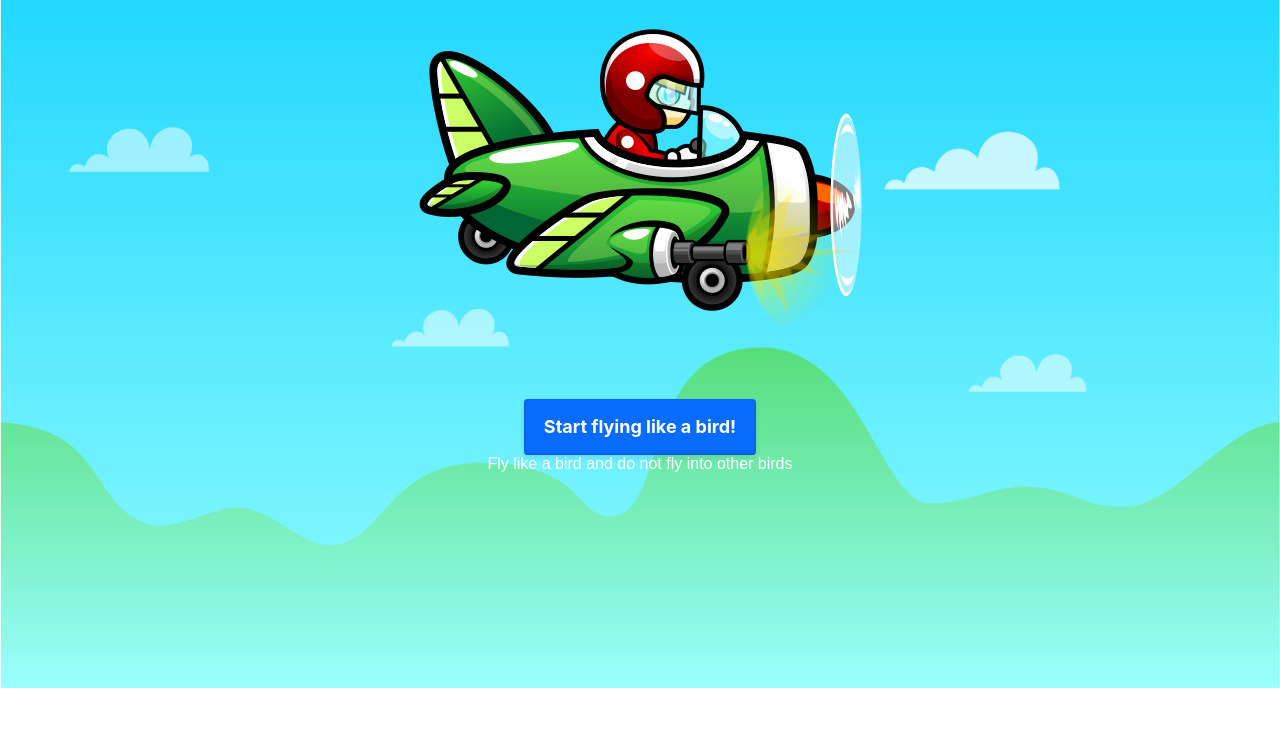
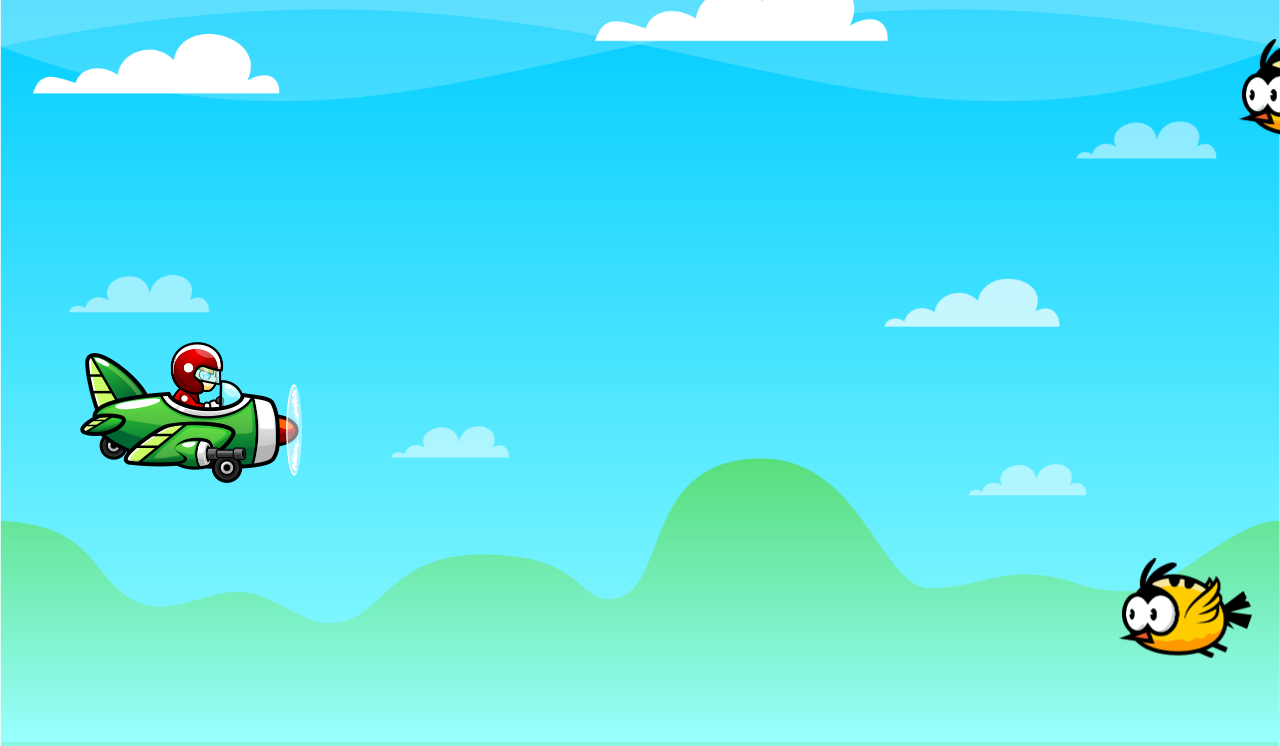
Before and after one commit to JelleWallenburg/FlyLikeABird, a plain HTML site: page index.html in a window 1280 px wide. Both pictures are taken after a click on the button "Start flying like a bird!". Shown: the part 58-804 px from the top of the page. Drawn offline with Linux system fonts and the light colour scheme.

Commit message:
Hide Start Screen and Width and Heigth Resizing

```diff
--- a/index.html
+++ b/index.html
@@ -8,15 +8,21 @@
         <div id= "game-intro">
             <h1>Fly Like A Bird</h1>
             <img src= "./images/plane/Shoot (3).png" alt="" />
-            <br>
             <button id= "start-button">Start flying like a bird!</button>
             <p>Fly like a bird and do not fly into other birds</p>
         </div>
+        <div>
+
+        </div>
 
         <div id= "game-board">
-            <canvas id= "canvas" width=1460 height=1095></canvas>
+            <canvas id= "canvas" width=380 height=390></canvas>
         </div>
+
+
+
         <script type="text/javascript" src= "./js/index.js"></script>
     </body>
 
+
 </html>
--- a/js/index.js
+++ b/js/index.js
@@ -1,19 +1,15 @@
-// setting size of the canvas
-
-
 // create images
 const backgroundImg= new Image();
 backgroundImg.src= './images/background.png';
-const planeImg1= new Image();
-planeImg1.src= './images/plane/Fly (1).png';
-const planeImg2= new Image();
-planeImg2.src= './images/plane/Fly (2).png';
-
+const planeImg= new Image();
+planeImg.src= './images/plane/Fly (1).png';
 const birdImg= new Image();
 birdImg.src= './images/birds/bird1.png';
-
 const cloudImg= new Image();
 cloudImg.src= './images/clouds/cloud1.png';
+
+canvas.width = window.innerWidth;
+canvas.height = window.innerHeight;
 
 // create game area
 const myGameArea ={
@@ -53,23 +49,13 @@ class component {
 
     updatePlane(){
         const ctx = myGameArea.context;
-        if (myGameArea.frames % 2 === 0) {
-            ctx.drawImage(planeImg2, this.x, this.y, this.width, this.height);
-           } else {
-            ctx.drawImage(planeImg1, this.x, this.y, this.width, this.height)
-           };
+        ctx.drawImage(planeImg, this.x, this.y, this.width, this.height);
     }
 
     updateBirds(){
         const ctx = myGameArea.context;
         ctx.drawImage(birdImg, this.x, this.y, this.width, this.height);
     }
-
-    updateClouds(){
-        const ctx = myGameArea.context;
-        ctx.drawImage(cloudImg, this.x, this.y, this.width, this.height);
-    }
-
 
     newPos(){
         this.x += this.speedX;
@@ -118,7 +104,7 @@ myClouds = [];
 function updateClouds(){
     myGameArea.frames +=1;
 
-    if(myGameArea.frames % 240 === 0){
+    if(myGameArea.frames % 120 == 0){
         let y= Math.random()*myGameArea.height;
         myClouds.push(new component(myGameArea.width, y, 100, 90))
     }
@@ -127,6 +113,8 @@ function updateClouds(){
         myClouds[i].x -=1;
         myClouds[i].updateClouds();
     }
+    let y= Math.random()*myGameArea.height;
+    myClouds
 
 }
 
@@ -154,7 +142,6 @@ function updateGameArea(){
     plane.updatePlane();
     updateBirds();
     checkGameOver();
-    updateClouds();
 };
 
 
@@ -199,8 +186,19 @@ document.addEventListener('keyup', (e) => {
     plane.speedY = 0;
 });
 
-window.onload = () => {
+document.getElementById('game-board').style.display = 'none';
+
+ window.onload = () => {
     document.getElementById('start-button').onclick= () => {
-        myGameArea.start()
-    }
-}
+       myGameArea.start()
+       document.getElementById('game-board').style.display = 'block';
+       document.getElementById('game-intro').style.display = 'none';
+
+
+
+
+
+     }
+ }
+
+// myGameArea.start();
--- a/styles/styles.css
+++ b/styles/styles.css
@@ -5,7 +5,6 @@ body {
     background-position: center;
     background-size: cover;
     background-repeat: no-repeat;
-
 }
 
 #start-screen {
@@ -78,7 +77,3 @@ button:hover {
   height: auto;
   margin: 0px 20px;
 }
-
-canvas {
-    display: none;
-}
```
